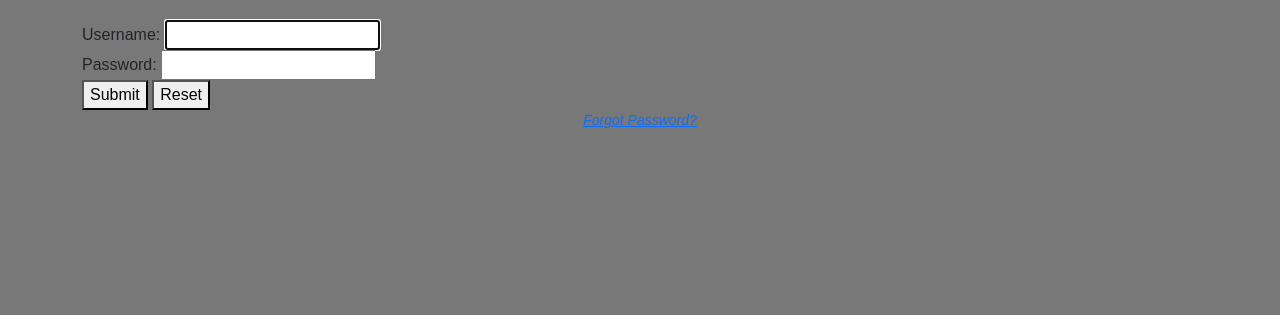
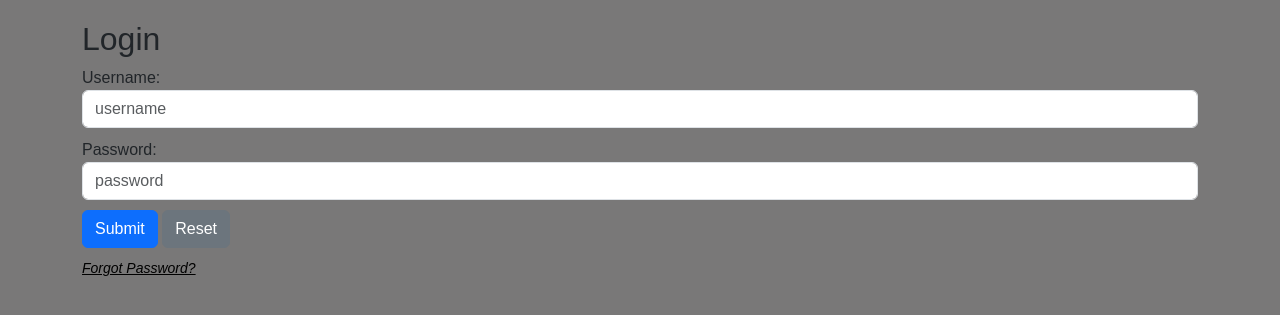
Before and after one commit to SVcheburator/Switter, a Django app: page /users/login/ in a window 1280 px wide. Shown: the part 70-385 px from the top of the page. Run offline with Django 5.2, Linux system fonts and the light colour scheme.

Commit message:
login/sign up/forgot pwd pages styles changed

```diff
--- a/switter/switterapp/static/switterapp/base_style.css
+++ b/switter/switterapp/static/switterapp/base_style.css
@@ -63,6 +63,12 @@ main.container {
 }
 
 
+/* form inputs*/
+.form-group {
+    padding-bottom: 10px;
+}
+
+
 /* form file button */
 ::-webkit-file-upload-button {
     border-radius: 5px;
--- /dev/null
+++ b/switter/users/static/users/login_style.css
@@ -0,0 +1,8 @@
+.forgot-pwd-btn a {
+    color: #000000;
+    text-decoration: underline;
+}
+
+.forgot-pwd-btn a:hover {
+    color: #373737;
+}
--- a/switter/users/templates/users/login.html
+++ b/switter/users/templates/users/login.html
@@ -1,6 +1,13 @@
-{% extends "switterapp/base.html" %}
+{% extends "switterapp/base.html" %} {% load static %}
+
+{% block additional_styles %}
+<link rel="stylesheet" href="{% static 'users/login_style.css' %}">
+{% endblock %}
 
 {% block content %}
+
+
+<h2>Login</h2>
 
 {% if messages %}
 <div>
@@ -10,27 +17,29 @@
 </div>
 {% endif %}
 
-<form action="{% url 'users:login' %}" method="post">
+<form method="post" action="{% url 'users:login' %}">
     {% csrf_token %}
-    <div>
-        <label> Username:
-            {{ form.username }}
-        </label>
+    <div class="form-group">
+        <label for="username">Username:</label>
+        <input type="text" class="form-control" id="username" name="username" placeholder="username">
     </div>
 
-    <div>
-        <label>Password:
-            {{ form.password }}
-        </label>
+    <div class="form-group">
+        <label for="password">Password:</label>
+        <input type="password" class="form-control" id="password" name="password" placeholder="password">
     </div>
 
-    <div class="grid">
-        <button type="submit">Submit</button>
-        <button type="reset" class="secondary">Reset</button>
+    <div class="form-group">
+        <button type="submit" class="btn btn-primary">Submit</button>
+        <button type="reset" class="btn btn-secondary">Reset</button>
     </div>
-    <div class="small text-center">
-        <a href="{% url 'users:password_reset' %}" class="text-center"><i>Forgot Password?</i></a>
+
+    <div class="small forgot-pwd-btn">
+        <a href="{% url 'users:password_reset' %}">
+            <i>Forgot Password?</i>
+        </a>
     </div>
 </form>
 
+
 {% endblock %}
```
Also changed, not shown: switter/users/templates/users/password_reset.html (+6 -2 lines), switter/users/templates/users/signup.html (+26 -27 lines).
